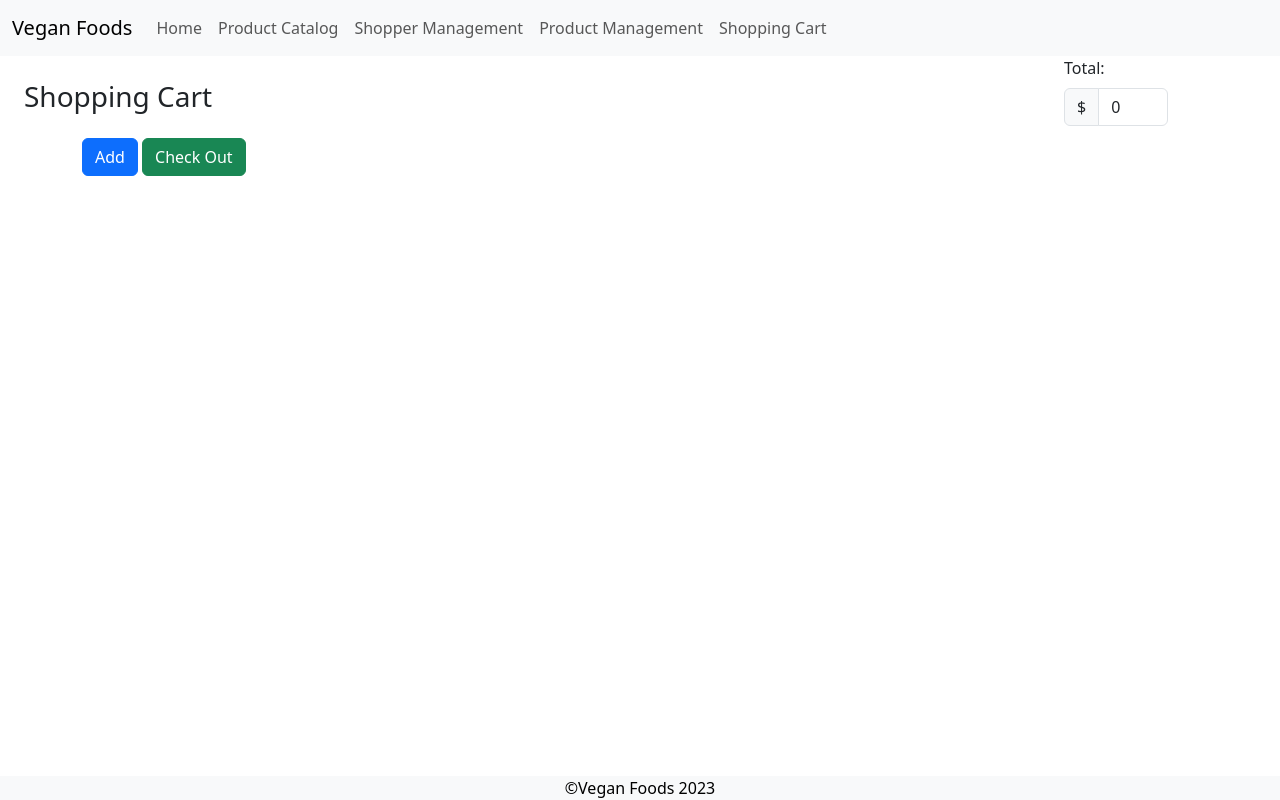
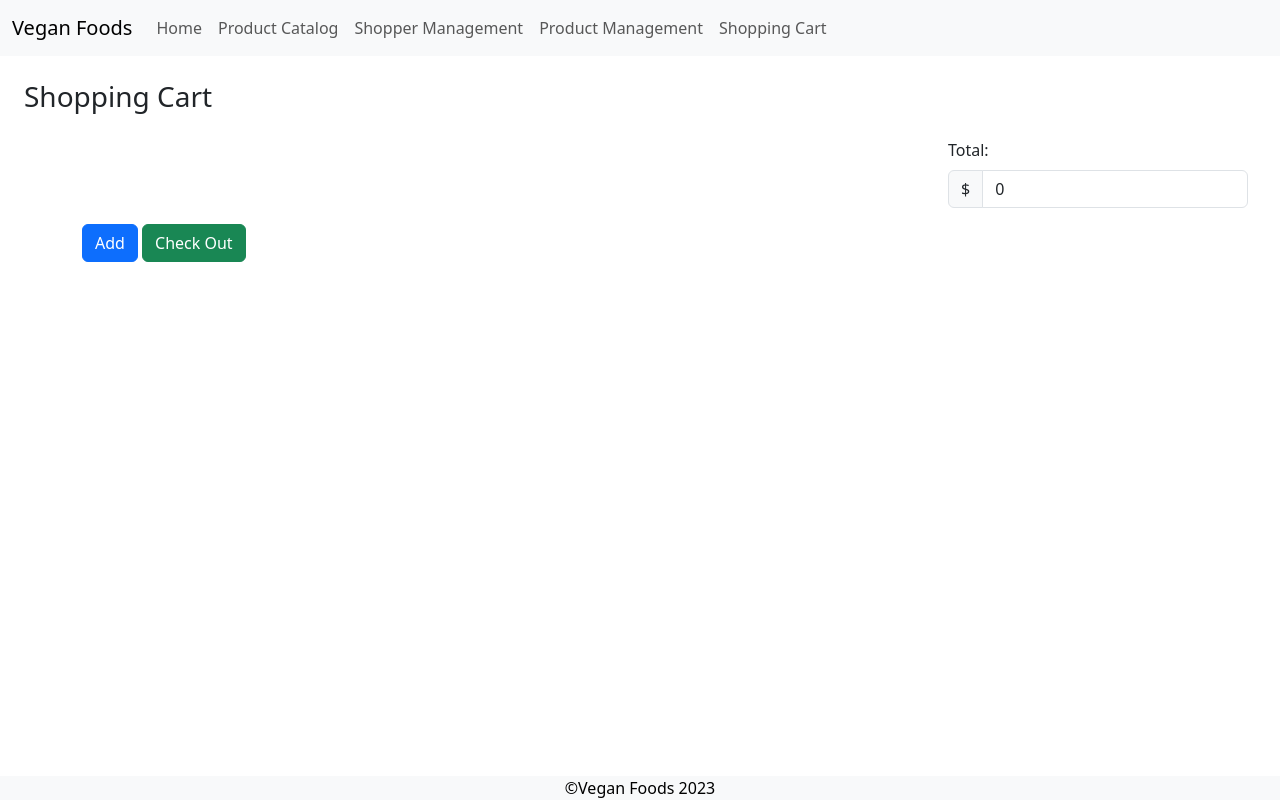
Before and after one commit to JohnnyJapes/IST256-VeganStorefront, a plain HTML site: page shoppingCart.html in a window 1280 px wide. Drawn offline with nearby package versions, Linux system fonts and the light colour scheme.

Commit message:
Remove unneccessary CSS, add bootstrap

```diff
--- a/CSS/shoppingCart.css
+++ b/CSS/shoppingCart.css
@@ -13,21 +13,21 @@ html {
 .nav-item a:hover {
 		background-color: #A0A0A0;
 	  }
-      #cart {
+      /* #cart {
         width: 60%;
         margin-left: 15px
-    }
+    } */
 
-    #quanity {
-        width: 10%;
-    }
+    /* #summary {
+        width: 18rem;
+    } */
 
     .cartItem {
         margin-bottom: 15px;
     }
 
     #summary {
-        float: right;
-        width: 10%;
-        margin-right: 100px;
+        /* float: right; */
+        /* width: 10%; */
+        /* margin-right: 100px; */
     }
--- a/shoppingCart.html
+++ b/shoppingCart.html
@@ -14,26 +14,7 @@
     <script src="https://code.jquery.com/jquery-3.7.0.min.js"
         integrity="sha256-2Pmvv0kuTBOenSvLm6bvfBSSHrUJ+3A7x6P5Ebd07/g=" crossorigin="anonymous"></script>
     <link rel="stylesheet" href="CSS/shoppingCart.css">
-    <style>
-        #cart {
-            width: 60%;
-            margin-left: 15px
-        }
 
-        #quanity {
-            width: 10%;
-        }
-
-        .cartItem {
-            margin-bottom: 15px;
-        }
-
-        #summary {
-            float: right;
-            width: 10%;
-            margin-right: 100px;
-        }
-    </style>
     <script src="Javascript/shoppingCart.js"></script>
 </head>
 
@@ -69,16 +50,10 @@
             </div>
         </div>
     </nav>
-    <div class="container" id="summary">
-        <label for="total" class="form-label">Total:</label>
-        <div class="input-group mb-3">
-            <span class="input-group-text">$</span>
-            <input type="number" class="form-control" id="total">
-        </div>
-    </div>
+    <div id="alertPlaceholder"></div>
     <h3 class="m-4">Shopping Cart</h3>
-    <div class="container" id="cart">
-
+    <div class="row mx-2">
+        <div class="container col col-xl-8" id="cart">
             <div class="cartItem" hidden>
                 <div class="card">
                     <div class="card-body">
@@ -93,11 +68,21 @@
                     </div>
                 </div>
             </div>
-
+        </div>
+        <div class="container col col-xl-3 mx-3 px-2" id="summary">
+            <label for="total" class="form-label">Total:</label>
+            <div class="input-group mb-3">
+                <span class="input-group-text">$</span>
+                <input type="number" class="form-control" id="total" readonly>
+            </div>
+        </div>
     </div>
     <div class="container mb-3">
         <a href="#" class="btn btn-primary mb-3" id="addItem">Add</a>
         <a href="#" class="btn btn-success mb-3" id="checkOut">Check Out</a>
+    </div>
+    <div class="container mb-3 pb-3">
+        <p id="JSONtext" class="container mb-3"></p>
     </div>
     <footer
         class="position-absolute bottom-0 start-50 translate-middle-x text-bg-light text-center container-fluid mt-3">
```
Lines whose indentation alone changed are shown as unchanged.
